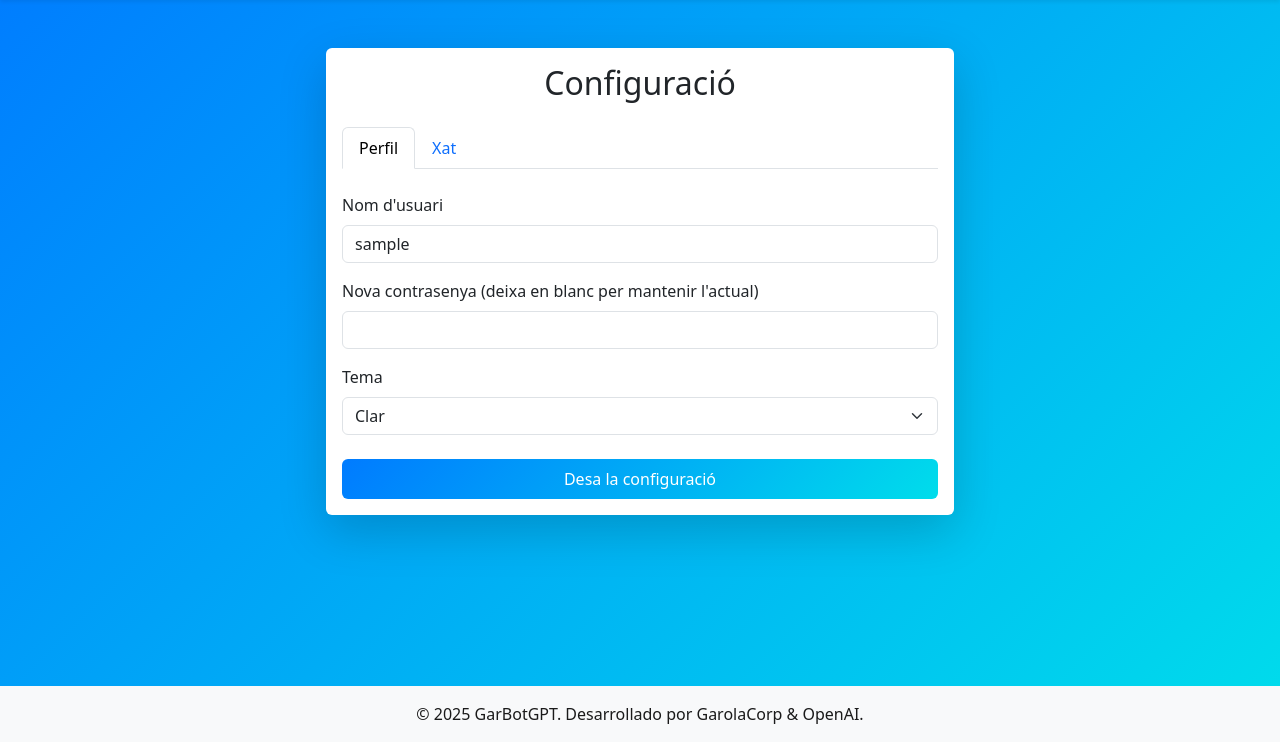
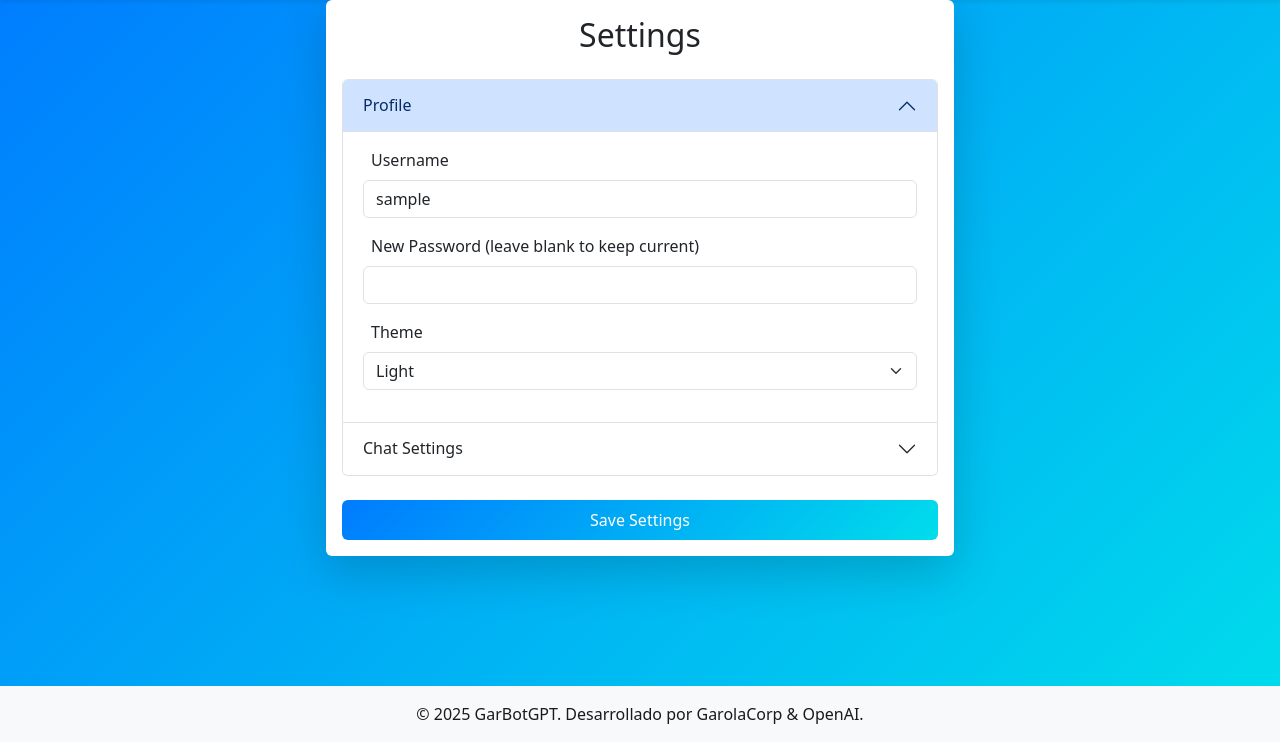
Before and after one commit to Gabo9803/garbotgpt, a Flask app: page /settings in a window 1280 px wide. Shown: the part 58-800 px from the top of the page. Run offline with Flask 2, Linux system fonts and the light colour scheme; the visitor is signed in with stand-in values (Sample User, id 1); data comes from the database, SQL or seed files in the repository; data that the repository does not hold is empty; some libraries are stand-ins or nearby versions.

Commit message:
Update settings.html

```diff
--- a/app/templates/settings.html
+++ b/app/templates/settings.html
@@ -1,80 +1,72 @@
 {% extends "base.html" %}
-{% block title %}Configuració - GarBotGPT{% endblock %}
+{% block title %}Settings - GarBotGPT{% endblock %}
 {% block content %}
-<section class="py-5">
 <div class="row justify-content-center">
     <div class="col-md-8 col-lg-6">
-            <div class="card shadow-lg border-0 animate__animated animate__fadeIn">
+        <div class="card shadow-lg border-0 animate__animated animate__fadeInUp">
             <div class="card-body">
-                    <h2 class="card-title text-center mb-4">Configuració</h2>
-                    <ul class="nav nav-tabs mb-4" id="settingsTabs" role="tablist">
-                        <li class="nav-item" role="presentation">
-                            <button class="nav-link active" id="profile-tab" data-bs-toggle="tab" data-bs-target="#profile" type="button" role="tab" aria-controls="profile" aria-selected="true">Perfil</button>
-                        </li>
-                        <li class="nav-item" role="presentation">
-                            <button class="nav-link" id="chat-tab" data-bs-toggle="tab" data-bs-target="#chat" type="button" role="tab" aria-controls="chat" aria-selected="false">Xat</button>
-                        </li>
-                    </ul>
-                    <form method="POST" id="settings-form" novalidate>
-                        <div class="tab-content" id="settingsTabContent">
-                            <!-- Perfil -->
-                            <div class="tab-pane fade show active" id="profile" role="tabpanel" aria-labelledby="profile-tab">
+                <h2 class="card-title text-center mb-4">Settings</h2>
+                <form method="POST">
+                    <div class="accordion" id="settingsAccordion">
+                        <div class="accordion-item">
+                            <h2 class="accordion-header" id="profileHeading">
+                                <button class="accordion-button" type="button" data-bs-toggle="collapse" data-bs-target="#profileCollapse">
+                                    Profile
+                                </button>
+                            </h2>
+                            <div id="profileCollapse" class="accordion-collapse collapse show" data-bs-parent="#settingsAccordion">
+                                <div class="accordion-body">
                                     <div class="mb-3">
-                                    <label for="username" class="form-label">Nom d'usuari</label>
-                                    <input type="text" class="form-control" id="username" name="username" value="{{ current_user.username }}" required>
-                                    <div class="invalid-feedback">El nom d'usuari és obligatori.</div>
+                                        <label for="username" class="form-label"><i class="bi bi-person-fill me-2"></i>Username</label>
+                                        <input type="text" class="form-control" id="username" name="username" value="{{ current_user.username }}">
                                     </div>
                                     <div class="mb-3">
-                                    <label for="password" class="form-label">Nova contrasenya (deixa en blanc per mantenir l'actual)</label>
+                                        <label for="password" class="form-label"><i class="bi bi-lock-fill me-2"></i>New Password (leave blank to keep current)</label>
                                         <input type="password" class="form-control" id="password" name="password">
                                     </div>
                                     <div class="mb-3">
-                                    <label for="theme" class="form-label">Tema</label>
+                                        <label for="theme" class="form-label"><i class="bi bi-palette-fill me-2"></i>Theme</label>
                                         <select class="form-select" id="theme" name="theme">
-                                        <option value="light" {% if current_user.theme == 'light' %}selected{% endif %}>Clar</option>
-                                        <option value="dark" {% if current_user.theme == 'dark' %}selected{% endif %}>Fosc</option>
+                                            <option value="light" {% if current_user.theme == 'light' %}selected{% endif %}>Light</option>
+                                            <option value="dark" {% if current_user.theme == 'dark' %}selected{% endif %}>Dark</option>
                                         </select>
                                     </div>
                                 </div>
-                            <!-- Xat -->
-                            <div class="tab-pane fade" id="chat" role="tabpanel" aria-labelledby="chat-tab">
+                            </div>
+                        </div>
+                        <div class="accordion-item">
+                            <h2 class="accordion-header" id="chatSettingsHeading">
+                                <button class="accordion-button collapsed" type="button" data-bs-toggle="collapse" data-bs-target="#chatSettingsCollapse">
+                                    Chat Settings
+                                </button>
+                            </h2>
+                            <div id="chatSettingsCollapse" class="accordion-collapse collapse" data-bs-parent="#settingsAccordion">
+                                <div class="accordion-body">
                                     <div class="mb-3">
-                                    <label for="model" class="form-label">Model d'IA</label>
+                                        <label for="model" class="form-label"><i class="bi bi-robot me-2"></i>AI Model</label>
                                         <select class="form-select" id="model" name="model">
                                             <option value="gpt-3.5-turbo" {% if chat_settings.model == 'gpt-3.5-turbo' %}selected{% endif %}>GPT-3.5 Turbo</option>
                                             <option value="gpt-4" {% if chat_settings.model == 'gpt-4' %}selected{% endif %}>GPT-4</option>
                                         </select>
                                     </div>
                                     <div class="mb-3">
-                                    <label for="temperature" class="form-label">Temperatura (0.0 a 1.0)</label>
-                                    <input type="number" class="form-control" id="temperature" name="temperature" step="0.1" min="0" max="1" value="{{ chat_settings.temperature }}" required>
-                                    <div class="invalid-feedback">Introdueix un valor entre 0 i 1.</div>
+                                        <label for="temperature" class="form-label"><i class="bi bi-thermometer-half me-2"></i>Temperature (0.0 to 1.0)</label>
+                                        <input type="number" class="form-control" id="temperature" name="temperature" step="0.1" min="0" max="1" value="{{ chat_settings.temperature }}">
                                     </div>
                                     <div class="mb-3">
-                                    <label for="max_tokens" class="form-label">Màxim de tokens (100 a 2000)</label>
-                                    <input type="number" class="form-control" id="max_tokens" name="max_tokens" min="100" max="2000" value="{{ chat_settings.max_tokens }}" required>
-                                    <div class="invalid-feedback">Introdueix un valor entre 100 i 2000.</div>
+                                        <label for="max_tokens" class="form-label"><i class="bi bi-text-paragraph me-2"></i>Max Tokens (100 to 2000)</label>
+                                        <input type="number" class="form-control" id="max_tokens" name="max_tokens" min="100" max="2000" value="{{ chat_settings.max_tokens }}">
+                                    </div>
+                                </div>
                             </div>
                         </div>
                     </div>
                     <div class="d-grid mt-4">
-                            <button type="submit" class="btn btn-primary btn-gradient">Desa la configuració</button>
+                        <button type="submit" class="btn btn-primary btn-gradient animate__animated animate__pulse" data-bs-toggle="tooltip" title="Save your settings">Save Settings</button>
                     </div>
                 </form>
             </div>
         </div>
     </div>
 </div>
-</section>
-<script>
-    // Validació del formulari al client
-    document.getElementById('settings-form').addEventListener('submit', function(event) {
-        const form = this;
-        if (!form.checkValidity()) {
-            event.preventDefault();
-            event.stopPropagation();
-        }
-        form.classList.add('was-validated');
-    });
-</script>
 {% endblock %}
```
Lines whose indentation alone changed are shown as unchanged.
